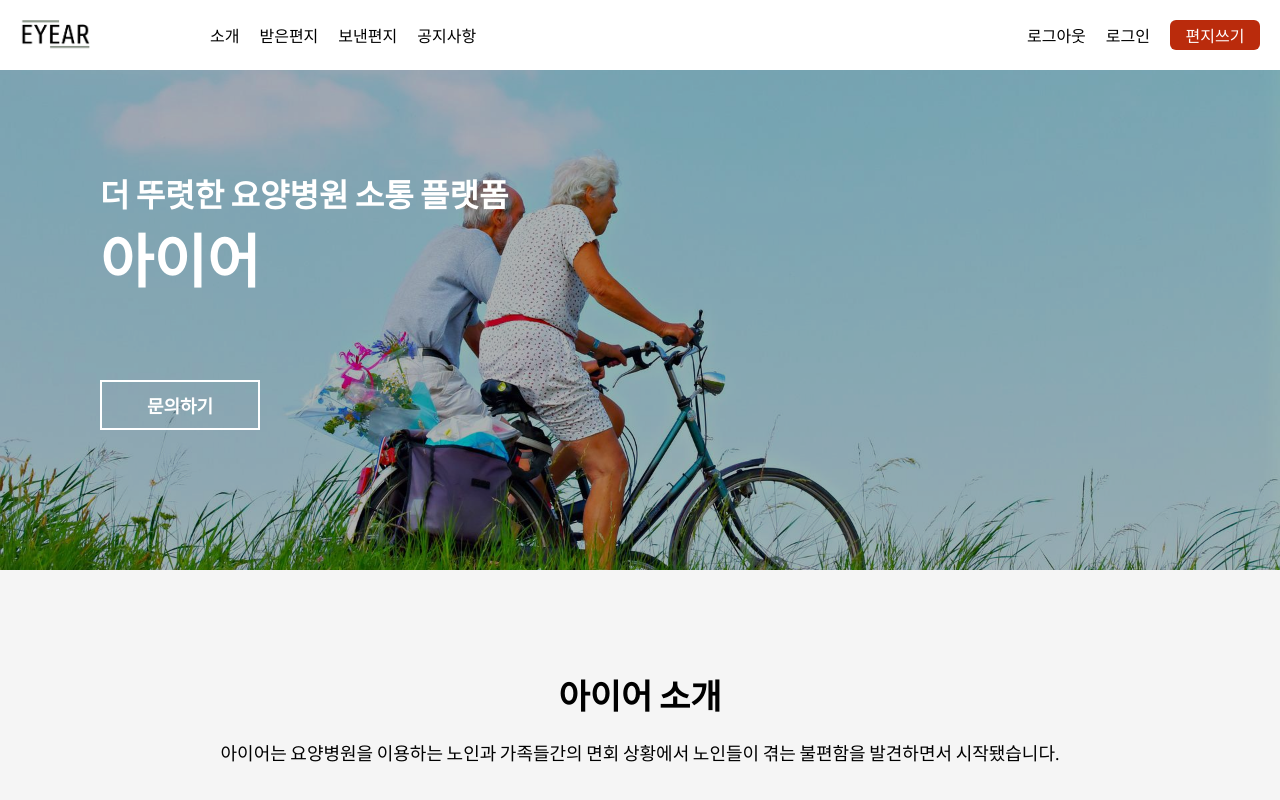
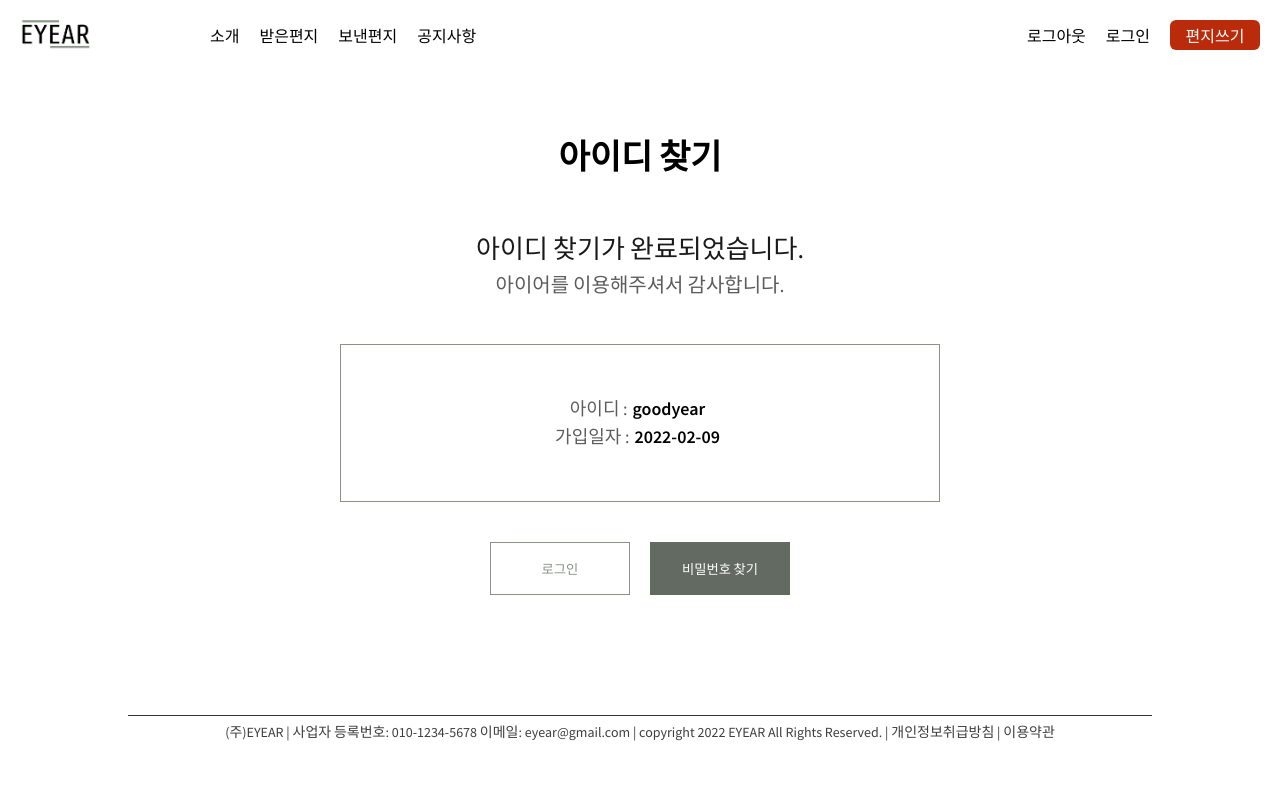
Before and after one commit to eyear22/eyear_frontend, a React (Create React App) app: page /findId/success in a window 1280 px wide. Before the commit this address led to /. Shown: the top 800 px of the page. Built offline with nearby package versions, Linux system fonts and the light colour scheme.

Commit message:
[FEAT] 아이디찾기 성공 페이지 생성

```diff
--- a/src/App.js
+++ b/src/App.js
@@ -18,8 +18,8 @@ import ReceiveDetail from './pages/ReceiveDetail';
 import SendDetail from './pages/SendDetail';
 import ManagePatients from './pages/ManagePatients';
 import NoticeDetail from './pages/NoticeDetail';
-import useInput from './utils/useInput';
 import FindId from './pages/FindId';
+import FindIdSuccess from './pages/FindIdSuccess';
 
 // 로그인된 경우 접근할 수 있는 url
 const AuthRoutes = () => (
@@ -48,6 +48,7 @@ const HomeRoutes = () => (
     <Route path="/join/business" element={<JoinBusiness />} />
     <Route path="/join/done" element={<JoinDone />} />
     <Route path="/findId" element={<FindId />} />
+    <Route path="/findId/success" element={<FindIdSuccess />} />
     <Route path="*" element={<Navigate replace to="/" />} />
   </Routes>
 );
--- a/src/components/findId/FIndIdSuccessContainer.js
+++ b/src/components/findId/FIndIdSuccessContainer.js
@@ -1,9 +1,14 @@
-import styled from 'styled-components';
+import Layout from '../common/Layout';
+import FindIdResult from './FindIdResult';
+import FindIdTop from './FindIdTop';
 
 const FIndIdSuccessContainer = () => {
   return (
     <>
-      <div>FIndIdSuccessContainer</div>
+      <Layout title="아이디 찾기" width={600} bgColor="#fff">
+        <FindIdTop question="아이디 찾기가 완료되었습니다." desc="아이어를 이용해주셔서 감사합니다." />
+        <FindIdResult />
+      </Layout>
     </>
   );
 };
--- a/src/components/findId/FindIdContainer.js
+++ b/src/components/findId/FindIdContainer.js
@@ -1,13 +1,16 @@
+import { useNavigate } from 'react-router-dom';
 import Layout from '../common/Layout';
 import FindIdInput from './FindIdInput';
 import FindIdTop from './FindIdTop';
 
 const FindIdContainer = () => {
+  const navigate = useNavigate();
+  const findIdClick = () => navigate('/findId/success');
   return (
     <>
       <Layout title="아이디 찾기" width={500} bgColor="#fff">
         <FindIdTop question="아이디가 생각나지 않으세요?" desc="등록하신 이름과 이메일 주소를 입력해주세요." />
-        <FindIdInput />
+        <FindIdInput onClick={findIdClick} />
       </Layout>
     </>
   );
--- a/src/components/findId/FindIdInput.js
+++ b/src/components/findId/FindIdInput.js
@@ -1,7 +1,7 @@
 import styled from 'styled-components';
 import { mobile } from '../../utils/responsive';
 
-const FindIdInput = () => {
+const FindIdInput = ({ onClick }) => {
   return (
     <>
       <Container>
@@ -13,7 +13,7 @@ const FindIdInput = () => {
           <p>이메일</p>
           <input placeholder="이메일을 입력해주세요." />
         </Wrap>
-        <Button>확인</Button>
+        <Button onClick={onClick}>확인</Button>
       </Container>
     </>
   );
@@ -48,6 +48,7 @@ const Button = styled.button`
   background: #626a61;
   border: none;
   color: #fff;
+  cursor: pointer;
   margin-top: 20px;
 `;
 
--- /dev/null
+++ b/src/components/findId/FindIdResult.js
@@ -0,0 +1,72 @@
+import { useNavigate } from 'react-router-dom';
+import styled from 'styled-components';
+import { mobile } from '../../utils/responsive';
+
+const FindIdResult = () => {
+  const navigate = useNavigate();
+  return (
+    <>
+      <Container>
+        <Text>
+          아이디 : <p>goodyear</p>
+        </Text>
+        <Text>
+          가입일자 : <p>2022-02-09</p>
+        </Text>
+      </Container>
+      <ButtonWrap>
+        <button className="leftBtn" onClick={() => navigate('/login')}>
+          로그인
+        </button>
+        <button className="rightBtn">비밀번호 찾기</button>
+      </ButtonWrap>
+    </>
+  );
+};
+
+const Container = styled.section`
+  margin-top: 46px;
+  border: 1px solid #889287;
+  padding: 50px 40px;
+  ${mobile({ padding: 20 })}
+`;
+
+const Text = styled.div`
+  display: flex;
+  justify-content: center;
+  color: #5c5c5c;
+  font-size: 18px;
+  line-height: 28px;
+  white-space: nowrap;
+  ${mobile({ fontSize: 16 })}
+  p {
+    margin: 0 5px;
+    font-weight: 600;
+    color: #000;
+  }
+`;
+
+const ButtonWrap = styled.div`
+  display: flex;
+  margin-top: 40px;
+  justify-content: center;
+  .leftBtn {
+    width: 140px;
+    padding: 16px;
+    color: #889287;
+    background: #fff;
+    border: 1px solid #889287;
+    cursor: pointer;
+    margin-right: 20px;
+  }
+  .rightBtn {
+    width: 140px;
+    padding: 16px;
+    color: #ffffff;
+    background: #626a61;
+    border: 1px solid #626a61;
+    cursor: pointer;
+  }
+`;
+
+export default FindIdResult;
--- a/src/components/findId/FindIdTop.js
+++ b/src/components/findId/FindIdTop.js
@@ -13,7 +13,7 @@ const FindIdTop = ({ question, desc }) => {
 };
 
 const Container = styled.section`
-  margin-top: 65px;
+  margin-top: 50px;
   ${mobile({ marginTop: 40 })}
 `;
 
--- a/src/components/login/SmallMenu.js
+++ b/src/components/login/SmallMenu.js
@@ -6,7 +6,7 @@ const SmallMenu = () => {
   return (
     <Container>
       <Text>
-        <StyledLink to="/">아이디 찾기</StyledLink>
+        <StyledLink to="/findId">아이디 찾기</StyledLink>
       </Text>
       <Text>|</Text>
       <Text>
--- a/src/pages/FindId.js
+++ b/src/pages/FindId.js
@@ -1,4 +1,3 @@
-import styled from 'styled-components';
 import FindIdContainer from '../components/findId/FindIdContainer';
 
 const FindId = () => {
--- /dev/null
+++ b/src/pages/FindIdSuccess.js
@@ -0,0 +1,11 @@
+import FIndIdSuccessContainer from '../components/findId/FIndIdSuccessContainer';
+
+const FindIdSuccess = () => {
+  return (
+    <>
+      <FIndIdSuccessContainer />
+    </>
+  );
+};
+
+export default FindIdSuccess;
--- a/src/pages/Login.js
+++ b/src/pages/Login.js
@@ -9,7 +9,7 @@ const Login = () => {
   const password = useInput('');
 
   return (
-    <Layout title="로그인">
+    <Layout title="로그인" bgColor="#fff">
       <LoginTabMenu
         idx={activeIndex}
         Component1={<Input id={id} password={password} flag={activeIndex.value} />}
```
